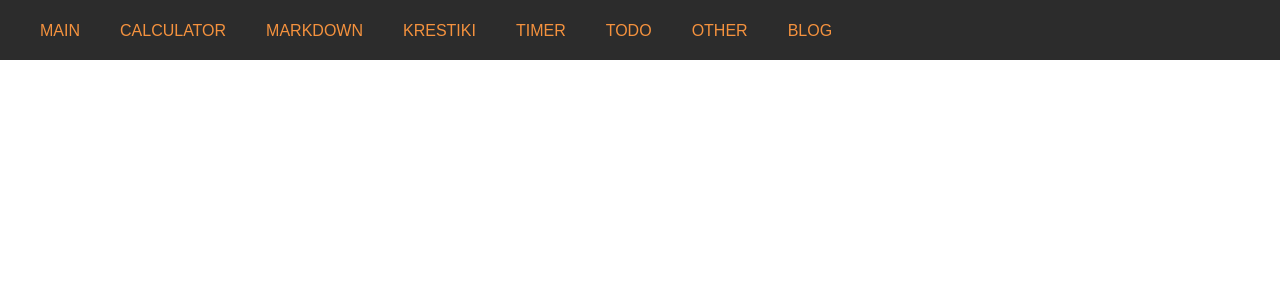
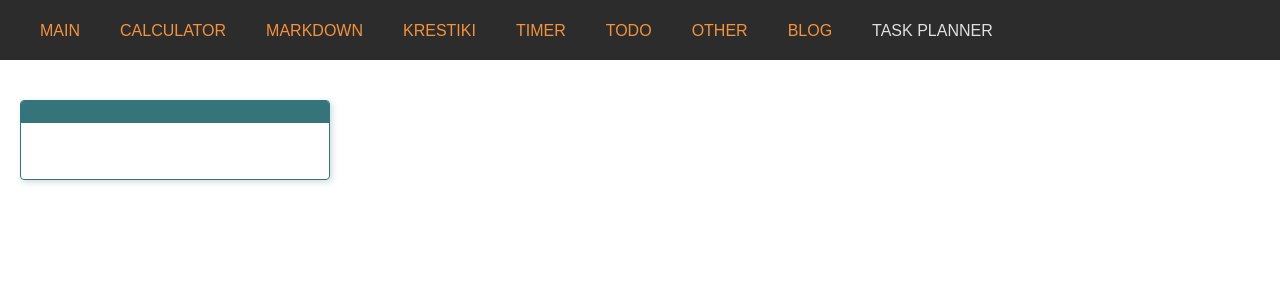
Before and after one commit to Evjjenui/gtp-react, a React app: page /task-planner in a window 1280 px wide. Shown: the top 300 px of the page. Built offline with nearby package versions, Linux system fonts and the light colour scheme.

Commit message:
add task item

```diff
--- a/data/db.json
+++ b/data/db.json
@@ -34,6 +34,13 @@
       "details": "some text here ...\nsome text here ...some text here ...\nsome text here ...some text here ...\nsome text here ...some text here ...\nsome text here ...some text here ...\nsome text here ...some text here ...\nsome text here ...some text here ...\nsome text here ...some text here ...\nsome text here ...some text here ...\nsome text here ...some text here ...\nsome text here ...some text here ...\nsome text here ...some text here ...\nsome text here ...",
       "date": "2021-04-30",
       "id": 12
+    },
+    {
+      "title": "1234r",
+      "author": "12e3r",
+      "details": "f2ef2gf211",
+      "date": "2021-05-25",
+      "id": 13
     }
   ],
   "modal_items": [
@@ -58,5 +65,6 @@
       "date": "2021-05-01",
       "id": 1619855421141
     }
-  ]
+  ],
+  "task_planner": []
 }
--- a/src/components/App.js
+++ b/src/components/App.js
@@ -8,6 +8,7 @@ import Timer from "./parts/Timer";
 import Todo from "./parts/Todo";
 import Other from "./parts/Other";
 import Blog from "./parts/Blog";
+import TaskPlanner from "./parts/TaskPlanner";
 import Navigation from "./parts/particles/Navigation";
 
 
@@ -43,6 +44,9 @@ class App extends Component {
             <Route path='/blog'>
               <Blog />
             </Route>
+            <Route path='/task-planner'>
+              <TaskPlanner />
+            </Route>
           </Switch>
 
         </Router>
--- /dev/null
+++ b/src/components/parts/TaskPlanner.js
@@ -0,0 +1,12 @@
+import React from 'react';
+import TaskPlannerItem from './task_planner_parts/TaskPlannerItem'
+
+const TaskPlanner = () => {
+  return (
+    <div className="task-planner">
+      <TaskPlannerItem />
+    </div>
+  );
+}
+
+export default TaskPlanner;
--- a/src/components/parts/particles/Navigation.js
+++ b/src/components/parts/particles/Navigation.js
@@ -5,28 +5,31 @@ const Navigation = () => {
   return (
     <ul className="nav">
       <li>
-        <NavLink exact to='/'>Main</NavLink>
+        <NavLink activeClassName="active" exact to='/'>Main</NavLink>
       </li>
       <li>
-        <NavLink activeClassName="active" to='/calculator'>Calculator</NavLink>
+        <NavLink to='/calculator'>Calculator</NavLink>
       </li>
       <li>
-        <NavLink activeClassName="active" to='/markdown'>Markdown</NavLink>
+        <NavLink to='/markdown'>Markdown</NavLink>
       </li>
       <li>
-        <NavLink activeClassName="active" to='/krestiki'>Krestiki</NavLink>
+        <NavLink to='/krestiki'>Krestiki</NavLink>
       </li>
       <li>
-        <NavLink activeClassName="active" to='/timer'>Timer</NavLink>
+        <NavLink to='/timer'>Timer</NavLink>
       </li>
       <li>
-        <NavLink activeClassName="active" to='/todo'>Todo</NavLink>
+        <NavLink to='/todo'>Todo</NavLink>
       </li>
       <li>
-        <NavLink activeClassName="active" to='/other'>Other</NavLink>
+        <NavLink to='/other'>Other</NavLink>
       </li>
       <li>
-        <NavLink activeClassName="active" to='/blog'>Blog</NavLink>
+        <NavLink to='/blog'>Blog</NavLink>
+      </li>
+      <li>
+        <NavLink to='/task-planner'>Task planner</NavLink>
       </li>
     </ul>
    );
--- /dev/null
+++ b/src/components/parts/task_planner_parts/ModalAdd.js
@@ -0,0 +1,10 @@
+const ModalAdd = (props) => {
+
+  return (
+    <div className="modal-add">
+      <p>Add new task</p>
+    </div>
+  );
+}
+
+export default ModalAdd;
--- /dev/null
+++ b/src/components/parts/task_planner_parts/TaskPlannerItem.js
@@ -0,0 +1,16 @@
+import React from 'react';
+import ModalAdd from './ModalAdd';
+
+const TaskPlannerItem = () => {
+  return (
+    <div className="task-planner_item">
+      <div className="task-planner_item_top-bar">
+        <button>
+          <svg height="448pt" viewBox="0 0 448 448" width="448pt" xmlns="http://www.w3.org/2000/svg"><path d="m408 184h-136c-4.417969 0-8-3.582031-8-8v-136c0-22.089844-17.910156-40-40-40s-40 17.910156-40 40v136c0 4.417969-3.582031 8-8 8h-136c-22.089844 0-40 17.910156-40 40s17.910156 40 40 40h136c4.417969 0 8 3.582031 8 8v136c0 22.089844 17.910156 40 40 40s40-17.910156 40-40v-136c0-4.417969 3.582031-8 8-8h136c22.089844 0 40-17.910156 40-40s-17.910156-40-40-40zm0 0"/></svg>
+        </button>
+      </div>
+    </div>
+  );
+}
+
+export default TaskPlannerItem;
--- a/src/scss/calculator.scss
+++ b/src/scss/calculator.scss
@@ -6,6 +6,7 @@ body {
 * {
   margin: 0;
   padding: 0;
+  box-sizing: border-box;
 }
 
 .calculator {
@@ -224,7 +225,6 @@ h1 {
 }
 
 .blog {
-
   &-list {
     margin: 20px;
     display: flex;
@@ -237,12 +237,12 @@ h1 {
     width: 100%;
     max-width: calc(33.333% - 20px);
     cursor: pointer;
-    @include transition(ease .25s box-shadow);
+    @include transition(ease 0.25s box-shadow);
     @include border-radius(8px);
-    @include box-shadow(0 0 5px 1px rgba(#000, .1));
+    @include box-shadow(0 0 5px 1px rgba(#000, 0.1));
 
     &:hover {
-      @include box-shadow(0 0 5px 1px rgba(#000, .35));
+      @include box-shadow(0 0 5px 1px rgba(#000, 0.35));
     }
 
     button {
@@ -257,7 +257,7 @@ h1 {
       font-weight: 500;
       color: #bd072f;
       @include border-radius(5px);
-      @include transition(.25s linear all);
+      @include transition(0.25s linear all);
       cursor: pointer;
 
       &:hover {
@@ -309,11 +309,11 @@ h1 {
       margin: 0 10px;
       padding: 7px 12px;
       @include border-radius(5px);
-      border: 1px solid #00ce9a;
+      border: 1px solid hsl(165, 100%, 40%);
       text-decoration: none;
       font-weight: 500;
       color: #00ce9a;
-      @include transition(.25s linear all);
+      @include transition(0.25s linear all);
 
       &:hover {
         background-color: #00ce9a;
@@ -322,3 +322,50 @@ h1 {
     }
   }
 }
+
+// TASK PLANNER
+.task-planner {
+  padding: 20px;
+  display: grid;
+
+  &_item {
+    overflow: hidden;
+    padding: 0 0 10px;
+    border: 1px solid #36747c;
+    min-height: 80px;
+    max-width: 25%;
+    @include border-radius(4px);
+    @include box-shadow(2px 2px 6px 0 rgba(#36747c, 0.25));
+
+    button {
+      opacity: 0;
+      pointer-events: none;
+      border: none;
+      background: none;
+      @include transition(opacity ease 0.25s);
+      margin-left: auto;
+      cursor: pointer;
+    }
+
+    svg {
+      width: 11px;
+      fill: #00cc99;
+    }
+
+    &:hover {
+      button {
+        opacity: 1;
+        pointer-events: auto;
+      }
+    }
+
+    &_top-bar {
+      padding: 0 6px;
+      height: 22px;
+      background-color: #36747c;
+      display: flex;
+      align-items: center;
+    }
+  }
+}
+// END TASK PLANNER
```
